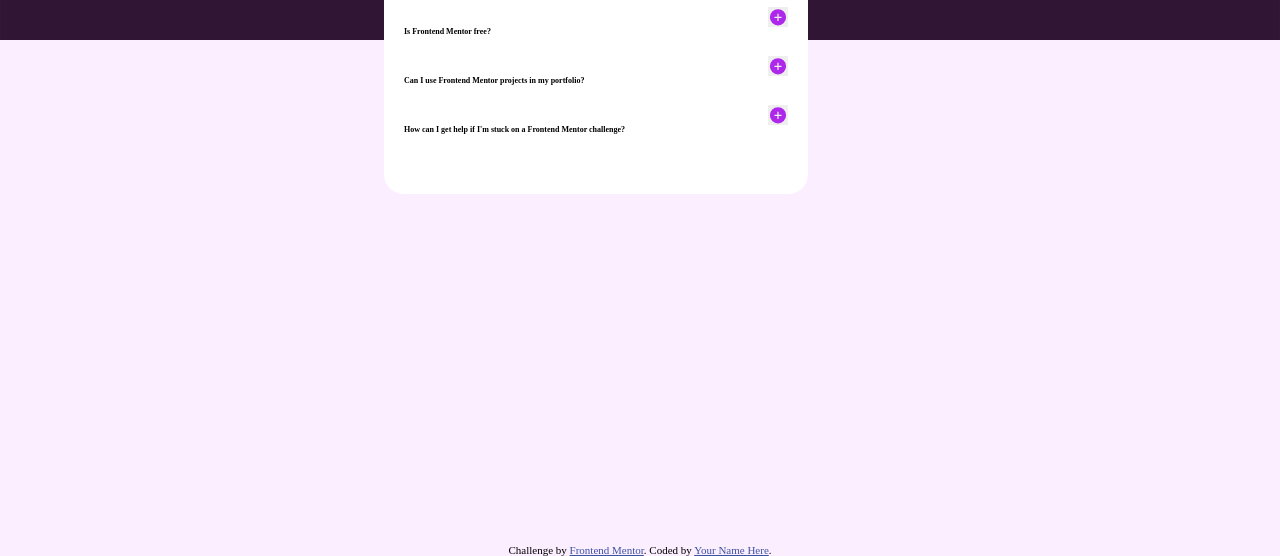
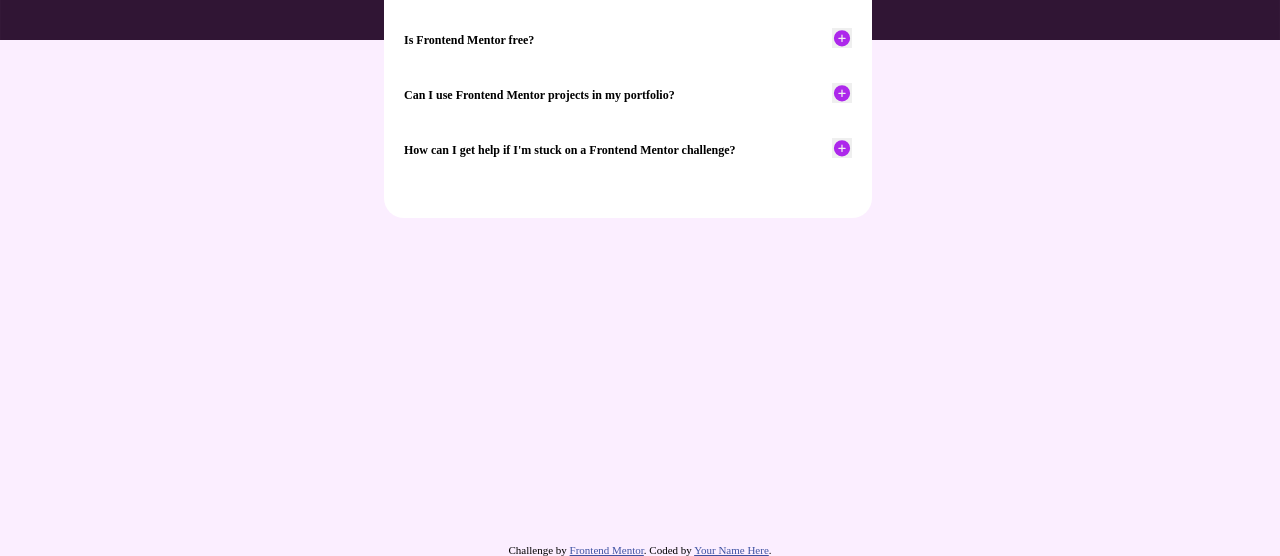
Before and after one commit to gamakgrover2002/faq-section, a plain HTML site: page index.html in a window 1280 px wide. Shown: the part 244-800 px from the top of the page. Drawn offline with Linux system fonts and the light colour scheme.

Commit message:
fix: styling

```diff
--- a/styles.css
+++ b/styles.css
@@ -10,7 +10,6 @@ body {
 .background {
   width: 100%;
 }
-
 .faq {
   position: absolute;
   top: 15vh;
@@ -21,9 +20,8 @@ body {
   border-radius: 20px;
   z-index: 2;
   transition: all 0.3s ease-in-out;
-  width: 30vw;
+  width: 35vw;
 }
-
 .faqQuestions {
   list-style: none;
   font-size: 8px;
@@ -31,23 +29,28 @@ body {
 }
 
 .question {
+  font-size: 12px;
   font-weight: bold;
 }
 
 .answer {
   display: none;
   transition: transform 3s ease;
+  color: black;
+  opacity: 0.8;
+  font-size: 10px;
+  margin-top: 10px;
 }
 .button {
   float: right;
-  background-image: url("/assets/images/icon-plus.svg");
+  background-image: url("./assets/images/icon-plus.svg");
   border: none;
   background-repeat: no-repeat;
   background-size: cover;
   width: 20px;
   height: 20px;
   position: relative;
-  bottom: 20px;
+  bottom: 5px;
 }
 .button:hover {
   cursor: pointer;
@@ -75,8 +78,4 @@ body {
     padding: 20px;
     font-size: 14px;
   }
-  /* .background {
-    width: 100%;
-    height: 30%;
-  } */
 }
```
Also changed, not shown: index.html (+0 -2 lines).
